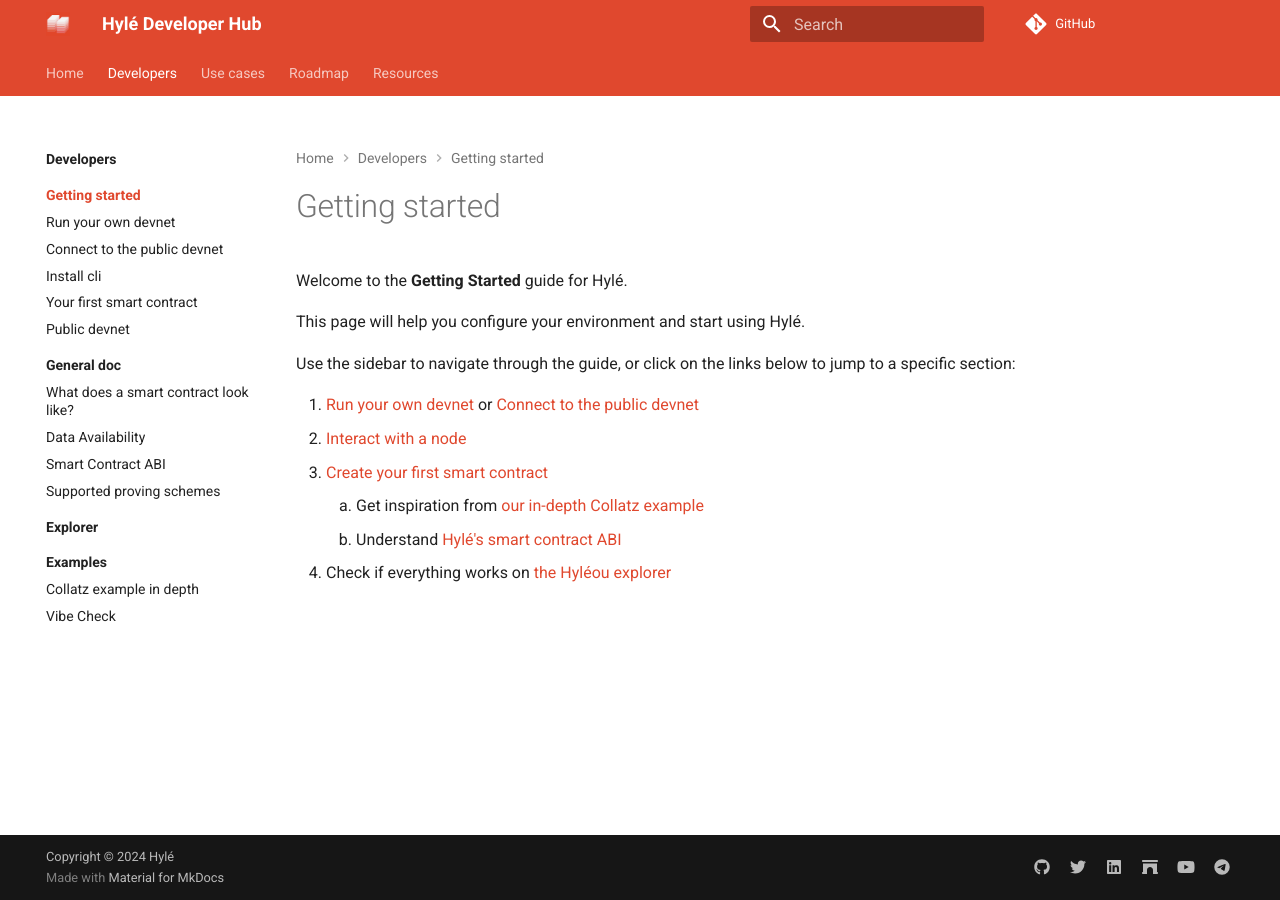
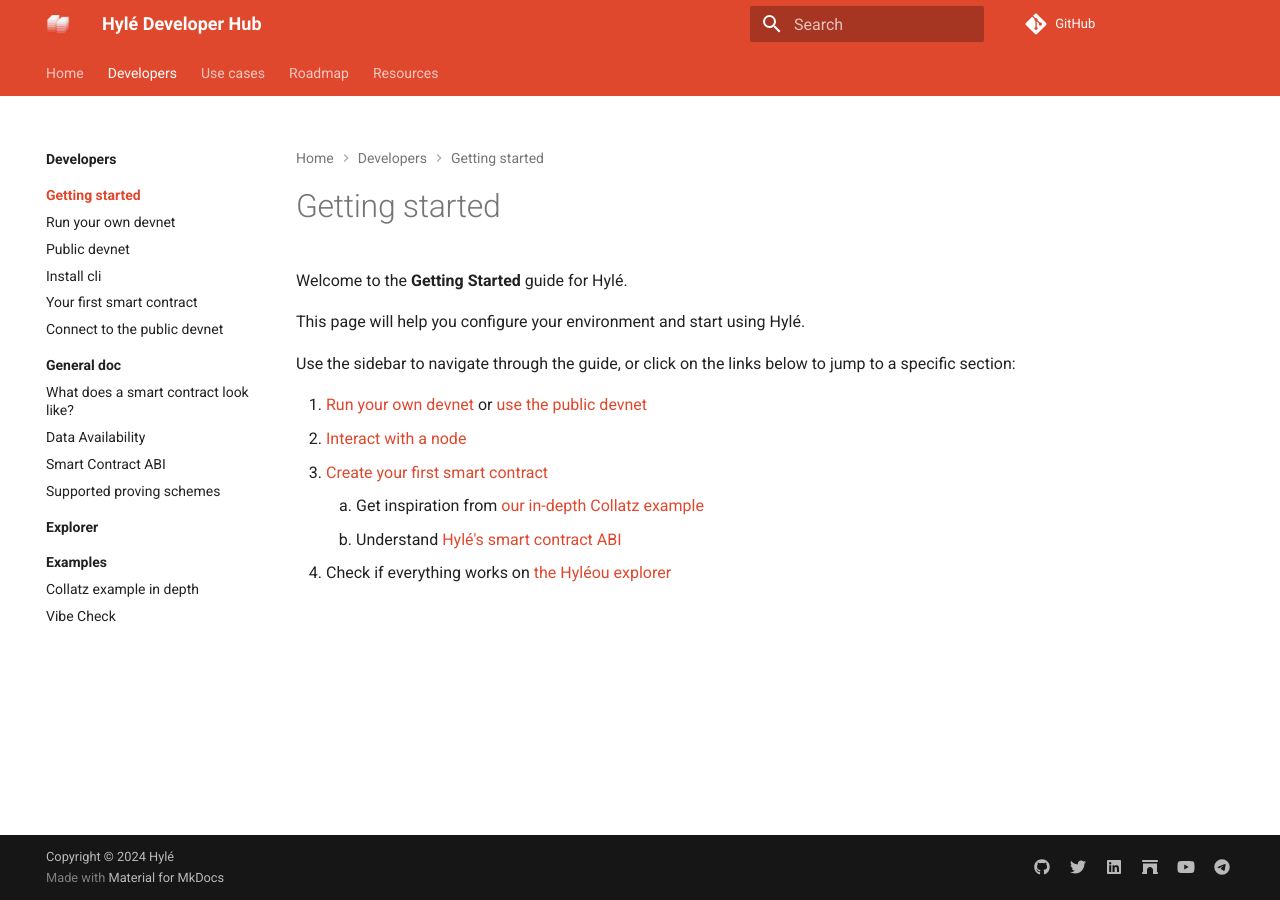
Before and after one commit to Hyle-org/devhub-hyle, an MkDocs documentation site: the page built from docs/developers/getting-started/index.md, in a window 1280 px wide. Built offline with MkDocs 1.6.1 and Material for MkDocs 9.7.7, drawn with Linux system fonts in a browser that asks for light colours; comment, search, counter and statistics services are not loaded.

Commit message:
internal linking

```diff
--- a/docs/developers/getting-started/index.md
+++ b/docs/developers/getting-started/index.md
@@ -8,7 +8,7 @@
 
 Use the sidebar to navigate through the guide, or click on the links below to jump to a specific section:
 
-1. [Run your own devnet](run-devnet.md) or [Connect to the public devnet](connect-to-devnet.md)
+1. [Run your own devnet](run-devnet.md) or [use the public devnet](public-devnet.md)
 1. [Interact with a node](install-cli.md)
 1. [Create your first smart contract](your-first-smart-contract.md)
 	1. Get inspiration from [our in-depth Collatz example](../examples/collatz-example-in-depth.md)
```
Also changed, not shown: docs/developers/getting-started/.pages.
